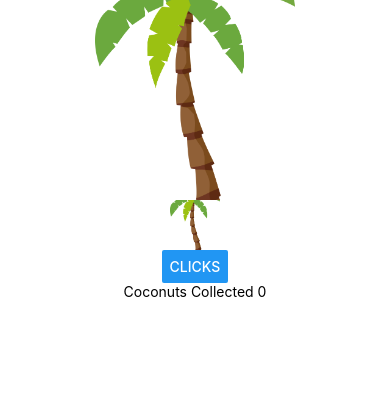
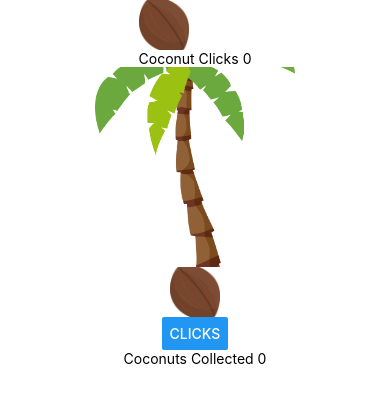
Before and after one commit to ianhunterharold/click-the-fruit-game, a React Native app: screen / in a window 390 px wide. Shown: the top 402 px of the page. Built offline with nearby package versions, Linux system fonts and the light colour scheme; what react-native would draw is missing.

Commit message:
clickable coconut event with updated state, heck yes

```diff
--- a/src/components/Coconut.js
+++ b/src/components/Coconut.js
@@ -1,12 +1,13 @@
 import React, { Component } from 'react';
-import { View, Text, StyleSheet, Button, Image } from 'react-native';
+import { View, Text, StyleSheet, Button, Image, TouchableOpacity } from 'react-native';
 
 class Coconut extends Component {
 
   state = {
     '😃': '😃 Smiley',
     'coconut':'string',
-    'clicks': 0
+    'clicks': 0,
+    'coconutCount': 0
   }
 
   handlePressedButton = () => {
@@ -16,25 +17,33 @@ class Coconut extends Component {
     })
   }
 
-  // componentDidMount = () => {
-  //   this.updatingCoconutToImage();
-  // }
-
-  // updatingCoconutToImage = () => {
-  //   const coocnutImage = require('../../ios/img/coconut.png');
-  //   this.setState = {
-  //     'coconut' : coocnutImage
-  //   }
-  // }
+  handleClickedCoconut = () => {
+    var newCoconutCount = this.state.coconutCount + 1
+    this.setState({
+      'coconutCount' : newCoconutCount
+    })
+  }
 
   render(){
 
     const palmTreeImage = require('../img/palm.png');
-    const coocnutImage = require('../img/palm.png');
-    //might not be best place to put images 1/11
+    const coocnutImage = require('../img/coconut.png');
+    //might not be best place to is put images 1/11
 
     return (
       <View style={styles.container}>
+        <TouchableOpacity onPress= {()=> this.handleClickedCoconut()} >
+           {/* placeholderforonPressEvent which lives inside TouchableOpacity Component */}
+          <View>
+            <Image
+            style={{width: 50, height: 50}}
+            source={ coocnutImage }
+            />
+            <Text>Coconut Clicks {this.state.coconutCount}</Text>
+          </View>
+        </TouchableOpacity>
+        {/* step1 able to add touchable opacity as a string, transition now into an image */}
+        {/* step2 add click event to coconut so that every time you click on it, it updates the counter */}
         <Image
           style={{width: 200, height: 200}}
           source={ palmTreeImage }
```
